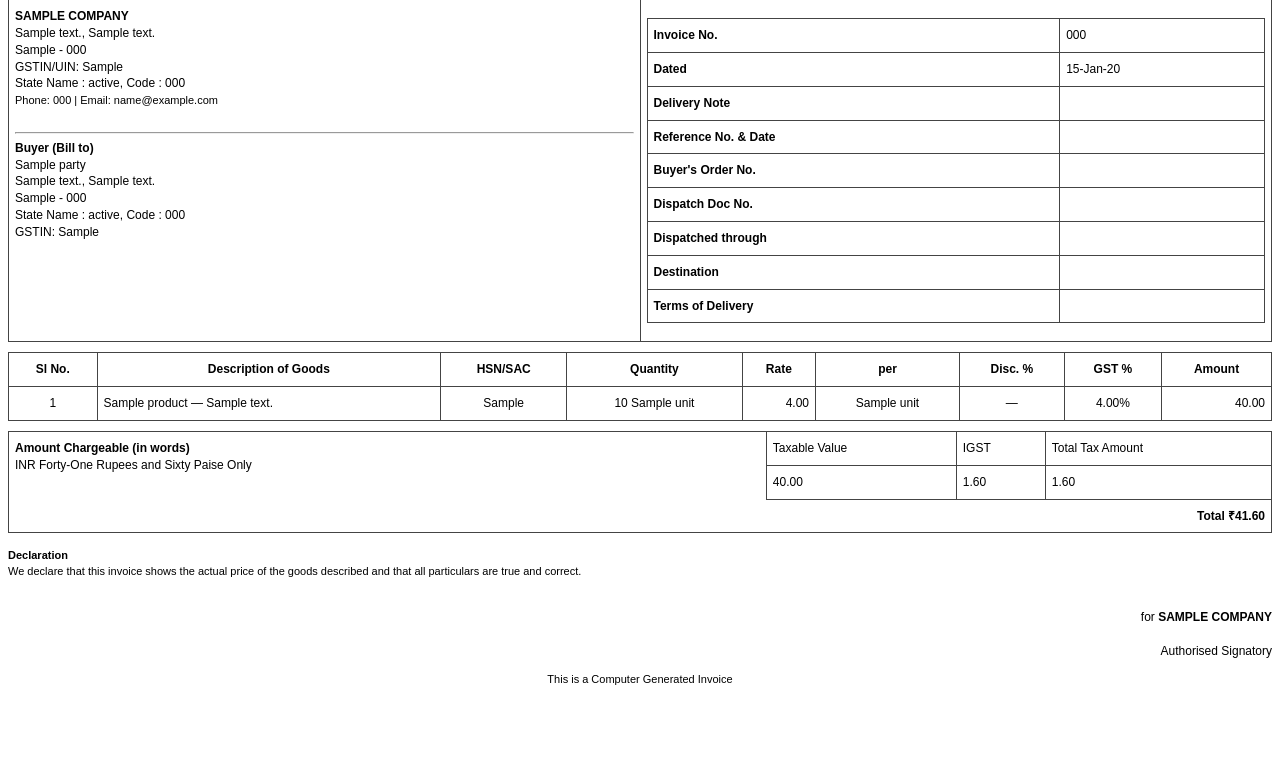
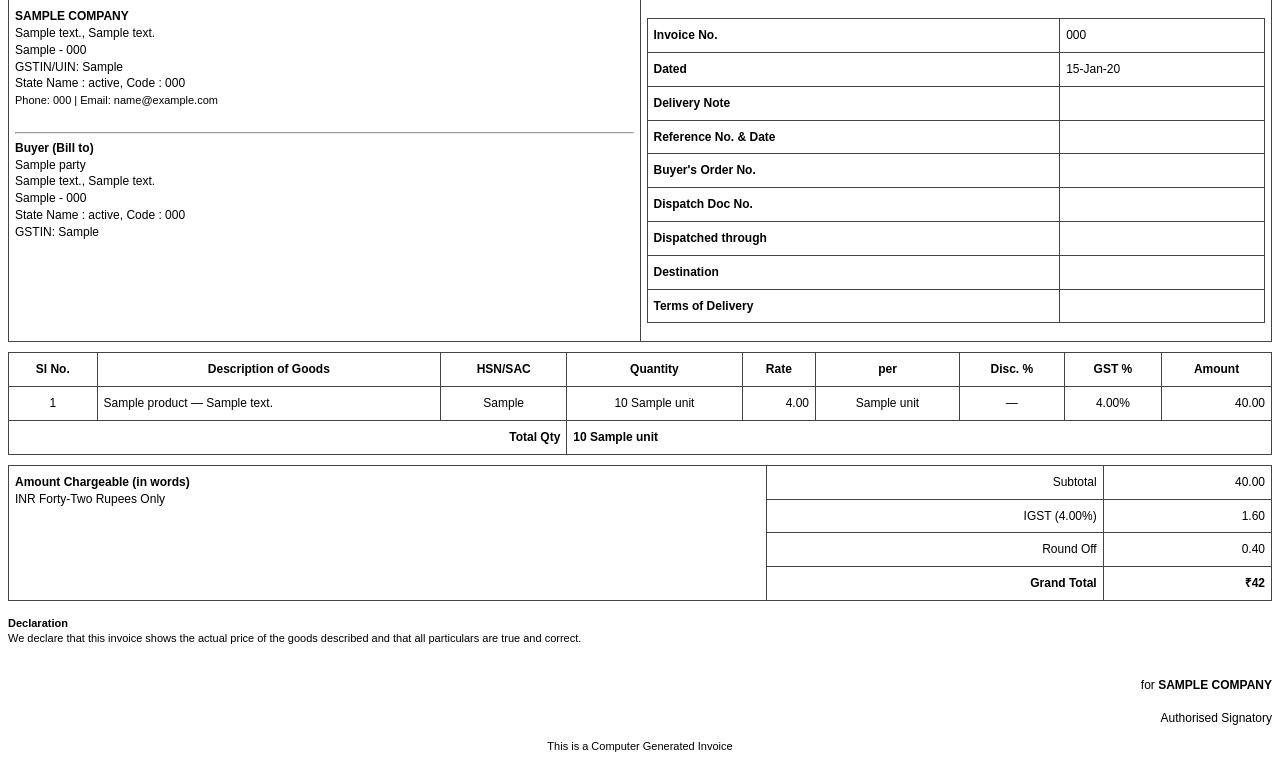
Before and after one commit to Tofik7286/ICON_INVOICE, a Django app: template templates/invoices/pdf_template.html in a window 1280 px wide. Shown: the part 62-825 px from the top of the page. Before the commit the page ends 747 px from the top, so only its background shows below. Run offline with Django 5.2, Linux system fonts and the light colour scheme; the template is opened without the code that fills it: values that come from a table or form of the project are taken from there, others are empty; tables that the repository leaves empty hold one stand-in row (values such as "Sample post").

Commit message:
Added discount, round off, total qty row and formatting in invoice

```diff
--- a/app1/models.py
+++ b/app1/models.py
@@ -130,6 +130,13 @@ from django.utils import timezone
 from collections import defaultdict
 from decimal import Decimal, ROUND_HALF_UP
 
+from decimal import Decimal, ROUND_HALF_UP
+from collections import defaultdict
+from django.conf import settings
+from django.db import models
+from django.utils import timezone
+
+
 # ----------------------
 # Invoice
 # ----------------------
@@ -159,17 +166,37 @@ class Invoice(models.Model):
     # ----------------------
     # Totals
     # ----------------------
+    @property
     def taxable_subtotal(self):
-        return sum((item.line_taxable_amount for item in self.items.all()), Decimal("0.00"))
+        """Total before any discounts"""
+        return sum((item.line_amount for item in self.items.all()), Decimal("0.00"))
 
-    def total_discount_amount(self):
-        subtotal = self.taxable_subtotal()
+    @property
+    def line_discount_total(self):
+        """Total of all item-level discounts"""
+        return sum((item.line_discount_amount for item in self.items.all()), Decimal("0.00"))
+
+    @property
+    def overall_discount_amount(self):
+        """Overall discount on subtotal (after line discounts)"""
+        base = self.taxable_subtotal - self.line_discount_total
         if self.overall_discount_percent:
-            return (subtotal * self.overall_discount_percent / 100).quantize(Decimal("0.01"), ROUND_HALF_UP)
+            return (base * self.overall_discount_percent / 100).quantize(Decimal("0.01"), ROUND_HALF_UP)
         return Decimal("0.00")
 
+    @property
+    def total_discount_amount(self):
+        """Sum of item discounts + overall discount"""
+        return (self.line_discount_total + self.overall_discount_amount).quantize(Decimal("0.01"), ROUND_HALF_UP)
+
+    @property
+    def net_subtotal(self):
+        """Subtotal after all discounts"""
+        return self.taxable_subtotal - self.total_discount_amount
+
+    @property
     def tax_amounts(self):
-        subtotal = self.taxable_subtotal() - self.total_discount_amount()
+        subtotal = self.net_subtotal
         if not self.apply_gst or not self.tax:
             return {"cgst": Decimal("0.00"), "sgst": Decimal("0.00"), "igst": Decimal("0.00")}
         rate = self.tax.rate_percent
@@ -180,11 +207,21 @@ class Invoice(models.Model):
         cgst = (subtotal * half / 100).quantize(Decimal("0.01"), ROUND_HALF_UP)
         return {"igst": Decimal("0.00"), "cgst": cgst, "sgst": cgst}
 
+    @property
+    def grand_total_raw(self):
+        """Unrounded total"""
+        taxes = self.tax_amounts
+        return self.net_subtotal + taxes["cgst"] + taxes["sgst"] + taxes["igst"]
+
+    @property
+    def round_off(self):
+        """Difference between rounded and actual"""
+        return (self.grand_total - self.grand_total_raw).quantize(Decimal("0.01"), ROUND_HALF_UP)
+
+    @property
     def grand_total(self):
-        subtotal = self.taxable_subtotal() - self.total_discount_amount()
-        taxes = self.tax_amounts()
-        total = subtotal + taxes["cgst"] + taxes["sgst"] + taxes["igst"]
-        return total.quantize(Decimal("0.01"), ROUND_HALF_UP)
+        """Rounded grand total (nearest rupee)"""
+        return self.grand_total_raw.quantize(Decimal("1"), ROUND_HALF_UP)
 
     @property
     def unit_wise_totals(self):
--- a/icon_invoice/settings.py
+++ b/icon_invoice/settings.py
@@ -35,6 +35,8 @@ INSTALLED_APPS = [
     'django.contrib.staticfiles',
     "django_extensions",
     'app1',  # your app
+    'django.contrib.humanize',
+
 ]
 
 AUTH_USER_MODEL = "app1.CustomUser"
--- a/templates/invoices/pdf_template.html
+++ b/templates/invoices/pdf_template.html
@@ -1,3 +1,4 @@
+{% load humanize %}
 {% load number_words %}
 {% load invoice_extras %}
 <!DOCTYPE html>
@@ -91,75 +92,74 @@
         </td>
         <td class="center">{{ item.hsn_sac }}</td>
         <td class="center">{{ item.quantity|floatformat:0 }} {{ item.unit.label }}</td>
-    <td class="right">{{ item.effective_rate }}</td>
+        <td class="right">{{ item.effective_rate|intcomma }}</td>
         <td class="center">{{ item.unit.label }}</td>
-
-    <!-- Discount column -->
         <td class="center">
           {% if item.discount_percent and item.discount_percent|floatformat != '0.00' %}
             {{ item.discount_percent }}%
-      {% else %}
-        —
+          {% else %} —
           {% endif %}
         </td>
-
-    <!-- GST column (item-wise) -->
         <td class="center">
           {% if item.gst_percent %}
             {{ item.gst_percent }}%
-      {% else %}
-        —
+          {% else %} —
           {% endif %}
         </td>
+        <td class="right">{{ item.line_taxable_amount|intcomma }}</td>
+      </tr>
+      {% endfor %}
 
-    <td class="right">{{ item.line_taxable_amount }}</td>
+      <!-- Total Quantity Row -->
+      {% for unit, qty in invoice.unit_wise_totals.items %}
+      <tr>
+        <td colspan="3" class="right bold">Total Qty</td>
+        <td colspan="6" class="left bold">{{ qty|floatformat:0 }} {{ unit }}</td>
       </tr>
       {% endfor %}
     </tbody>
-
-
   </table>
 
   <!-- Summary -->
   <table>
     <tr>
-      <td class="no-border" width="60%" rowspan="3" style="vertical-align:top;">
+      <td class="no-border" width="60%" rowspan="6" style="vertical-align:top;">
         <b>Amount Chargeable (in words)</b><br>
         INR {{ invoice.grand_total|amount_to_words|capfirst }}
       </td>
-      <td>Taxable Value</td>
+      <td class="right">Subtotal</td>
+      <td class="right">{{ invoice.taxable_subtotal|intcomma }}</td>
+    </tr>
+    {% if invoice.total_discount_amount %}
+    <tr>
+      <td class="right">Discount</td>
+      <td class="right">-{{ invoice.total_discount_amount|intcomma }}</td>
+    </tr>
+    {% endif %}
     {% if invoice.apply_gst %}
+    <tr>
       {% if invoice.is_igst %}
-          <td>IGST</td>
+        <td class="right">IGST ({{ invoice.tax.rate_percent }}%)</td>
+        <td class="right">{{ invoice.tax_amounts.igst|intcomma }}</td>
       {% else %}
-          <td>CGST</td>
-          <td>SGST</td>
-        {% endif %}
-      {% endif %}
-      <td>Total Tax Amount</td>
+        <td class="right">CGST</td>
+        <td class="right">{{ invoice.tax_amounts.cgst|intcomma }}</td>
     </tr>
     <tr>
-      <td>{{ invoice.taxable_subtotal }}</td>
-      {% if invoice.apply_gst %}
-        {% if invoice.is_igst %}
-          <td>{{ invoice.tax_amounts.igst }}</td>
-        {% else %}
-          <td>{{ invoice.tax_amounts.cgst }}</td>
-          <td>{{ invoice.tax_amounts.sgst }}</td>
+        <td class="right">SGST</td>
+        <td class="right">{{ invoice.tax_amounts.sgst|intcomma }}</td>
       {% endif %}
+    </tr>
     {% endif %}
-      <td>
-        {% if invoice.is_igst %}
-          {{ invoice.tax_amounts.igst }}
-        {% else %}
-          {{ invoice.tax_amounts.cgst|add:invoice.tax_amounts.sgst }}
+    {% if invoice.round_off %}
+    <tr>
+      <td class="right">Round Off</td>
+      <td class="right">{{ invoice.round_off|intcomma }}</td>
+    </tr>
     {% endif %}
-      </td>
-    </tr>
     <tr>
-      <td colspan="10" class="no-border right">
-        <b>Total</b> <span class="bold">₹{{ invoice.grand_total }}</span>
-      </td>
+      <td class="right bold">Grand Total</td>
+      <td class="right bold">₹{{ invoice.grand_total|intcomma }}</td>
     </tr>
   </table>
 
```
Also changed, not shown: templates/invoices/preview.html (+27 -19 lines). Lines whose indentation alone changed are shown as unchanged.
